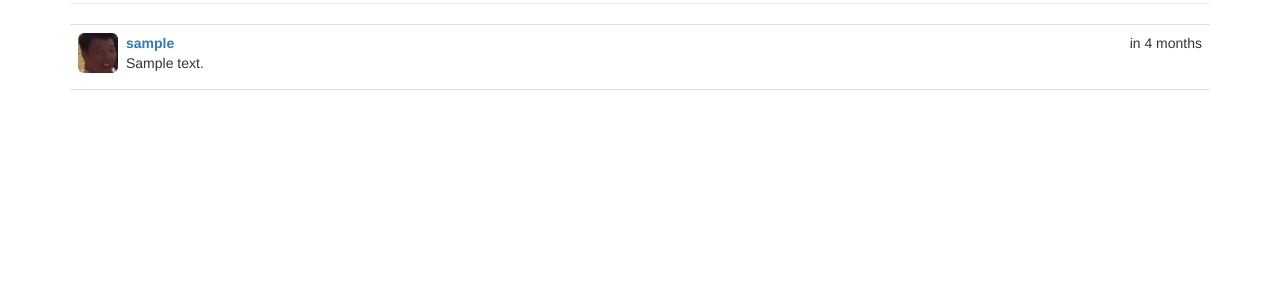
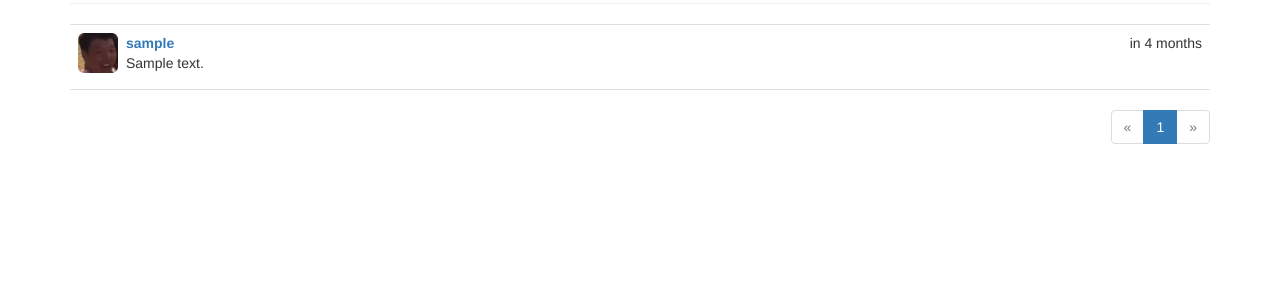
Before and after one commit to wallaceplayfrog/flask_blog, a Flask app: page / in a window 1280 px wide. Shown: the part 168-468 px from the top of the page. Run offline with Flask 2, Linux system fonts and the light colour scheme; tables that the repository leaves empty hold one stand-in row (values such as "Sample post"); some libraries are stand-ins or nearby versions.

Commit message:
分页显示帖子

```diff
--- a/app/main/views.py
+++ b/app/main/views.py
@@ -1,4 +1,4 @@
-from flask import render_template, redirect, url_for, abort, flash
+from flask import render_template, redirect, url_for, abort, flash, request, current_app
 from flask_login import login_required, current_user
 from . import main
 from . import main
@@ -16,14 +16,24 @@ def index():
         db.session.add(post)
         db.session.commit()
         return redirect(url_for('.index'))
-    posts = Post.query.order_by(Post.timestamp.desc()).all()
-    return render_template('index.html', form=form, posts=posts)
+    page = request.args.get('page', 1, type=int)
+    pagination = Post.query.order_by(Post.timestamp.desc()).paginate(
+        page, per_page=current_app.config['FLASKY_POSTS_PER_PAGE'],
+        error_out=False)
+    posts = pagination.items
+    return render_template('index.html', form=form, posts=posts,
+                           pagination=pagination)
 
 @main.route('/user/<username>')
 def user(username):
     user = User.query.filter_by(username=username).first_or_404()
-    posts = user.posts.order_by(Post.timestamp.desc()).all()
-    return render_template('user.html', user=user, posts=posts)
+    page = request.args.get('page', 1, type=int)
+    pagination = user.posts.order_by(Post.timestamp.desc()).paginate(
+        page, per_page=current_app.config['FLASKY_POSTS_PER_PAGE'],
+        error_out=False)
+    posts = pagination.items
+    return render_template('user.html', user=user, posts=posts,
+                           pagination=pagination)
 
 @main.route('/edit-profile', methods = ['POST', 'GET'])
 @login_required
--- a/app/static/styles.css
+++ b/app/static/styles.css
@@ -31,3 +31,9 @@ div.post-content {
     margin-left: 48px;
     min-height: 48px;
 }
+div.pagination {
+    width: 100%;
+    text-align: right;
+    padding: 0px;
+    margin: 0px;
+}
--- /dev/null
+++ b/app/templates/_macros.html
@@ -0,0 +1,29 @@
+{% macro pagination_widget(pagination, endpoint) %}
+<ul class="pagination">
+    <li {% if not pagination.has_prev %} class="disabled"{% endif %}>
+        <a href="{% if pagination.has_prev %}{{ url_for(endpoint, page=pagination.prev_num, **kwargs) }}{% else %}#{% endif %}">
+            &laquo;
+        </a>
+    </li>
+    {% for p in pagination.iter_pages() %}
+        {% if p %}
+            {% if p == pagination.page %}
+            <li class="active">
+                <a href="{{ url_for(endpoint, page = p, **kwargs) }}">{{ p }}</a>
+            </li>
+            {% else %}
+            <li>
+                <a href="{{ url_for(endpoint, page = p, **kwargs) }}">{{ p }}</a>
+            </li>
+            {% endif %}
+        {% else %}
+        <li class="disabled"><a href="#">&hellip;</a></li>
+        {% endif %}
+    {% endfor %}
+    <li {% if not pagination.has_next %} class="disabled"{% endif %}>
+        <a href="{% if pagination.has_next %}{{ url_for(endpoint, page=pagination.next_num, **kwargs) }}{% else %}#{% endif %}">
+            &raquo;
+        </a>
+    </li>
+</ul>
+{% endmacro %}
--- a/app/templates/index.html
+++ b/app/templates/index.html
@@ -1,5 +1,6 @@
 {% extends "base.html" %}
 {% import "bootstrap/wtf.html" as wtf %}
+{% import "_macros.html" as macros %}
 
 {% block title %}Frogy{% endblock title %}
 
@@ -13,4 +14,9 @@
     {% endif %}
 </div>
 {% include '_posts.html' %}
+{% if pagination %}
+<div class="pagination">
+    {{ macros.pagination_widget(pagination, '.index') }}
+</div>
+{% endif %}
 {% endblock page_content %}
--- a/app/templates/user.html
+++ b/app/templates/user.html
@@ -1,4 +1,5 @@
 {% extends "base.html" %}
+{% import "_macros.html" as macros %}
 
 {% block title %}Frogy - {{ user.username }}{% endblock title %}
 
@@ -33,4 +34,9 @@
 </div>
 <h3>Posts by {{ user.username }}</h3>
 {% include '_posts.html' %}
+{% if pagination %}
+<div class="pagination">
+    {{ macros.pagination_widget(pagination, '.user', username=user.username) }}
+</div>
+{% endif %}
 {% endblock %}
--- a/config.py
+++ b/config.py
@@ -13,6 +13,7 @@ class Config:
     MAIL_DEFAULT_SENDER = '2425779559@qq.com'  # os.environ.get('MAIL_DEFAULT_SENDER')
     MAIL_SUPPRESS_SEND = True
 
+    FLASKY_POSTS_PER_PAGE = 10
     FLASKY_MAIL_SUBJECT_PREFIX = '[FROGY]'
     FLASKY_MAIL_SENDER = 'Frogy@admin.com'
     FLASKY_ADMIN = '2425779559@qq.com'  # os.environ.get('FLASKY_ADMIN')
```
Also changed, not shown: data-dev.sqlite.
